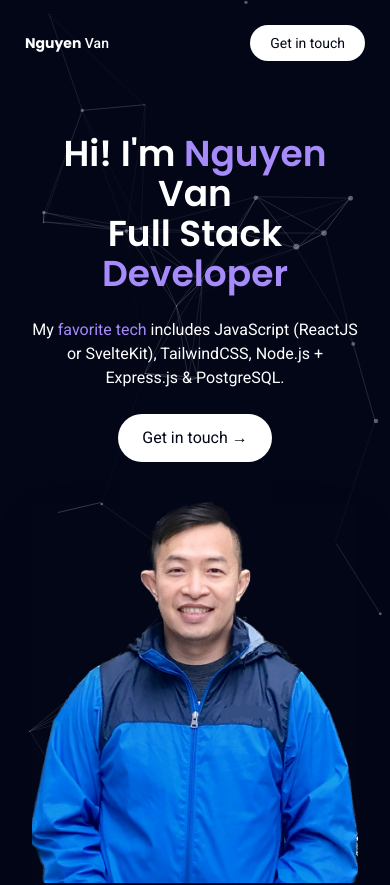
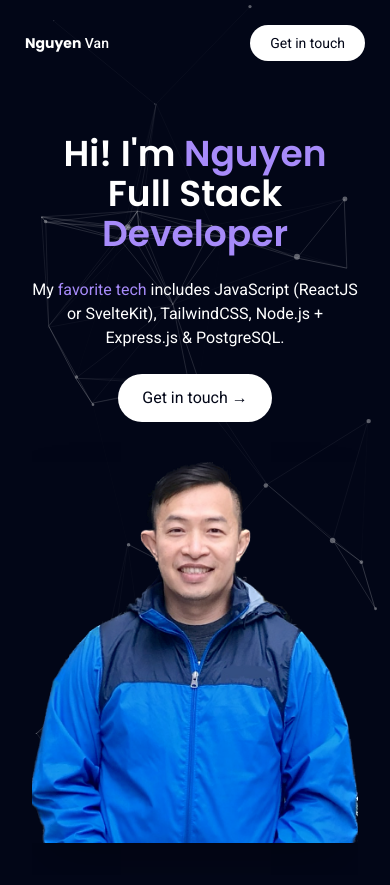
Before and after one commit to Nickson0286/personalwebsite, a SvelteKit app: page / in a window 390 px wide. Shown: the top 885 px of the page. Built offline with nearby package versions, Linux system fonts and the light colour scheme.

Commit message:
add in sliding effect for intro component

```diff
--- a/src/components/Intropage.svelte
+++ b/src/components/Intropage.svelte
@@ -1,22 +1,63 @@
 <script>
   import SectionWrapper from "./SectionWrapper.svelte";
+  import { onMount, onDestroy } from 'svelte';
+
+  let translateXLeft = 0; // For the left div
+  let translateXRight = 0; // For the right div
+  let opacity = 1; // For fading effect
+
+  onMount(() => {
+    const handleScroll = () => {
+      const scrollPosition = window.scrollY;
+      const maxScroll = window.innerHeight;
+
+      // Calculate translateX for fly-out effect
+      translateXLeft = -scrollPosition * 0.5;  // Left div flies left
+      translateXRight = scrollPosition * 0.5;  // Right div flies right
+
+      // Fade out gradually as user scrolls down
+      opacity = Math.max(1 - scrollPosition / maxScroll, 0);  // Ensure opacity doesn't go below 0
+    };
+
+    window.addEventListener('scroll', handleScroll);
+
+    onDestroy(() => {
+      window.removeEventListener('scroll', handleScroll);
+    });
+  });
 </script>
 
 <SectionWrapper id="introPage">
-<div  class="grid gird-cols-1 lg:grid-cols-2 gap-10 py-8 sm:py-14 ">
-  <div class="flex flex-col lg:justify-center text-center lg:text-left gap-6 md:gap-8 lg:gap-10">
-    <h2 class="font-semibold text-4xl sm:text-5xl md:text-6xl lg:text-7xl">
-      Hi! I'm <span class="poppins text-violet-400">Nguyen</span> Van <br/>Full Stack <span class="poppins text-violet-400">Developer</span>
-    </h2>
-    <p class="text-base sm:text-lg md:text-xl">My <span class="text-violet-400">favorite tech</span> includes JavaScript (ReactJS or SvelteKit), TailwindCSS, Node.js + Express.js & PostgreSQL.</p>
-    <a class="blueShadow mx-auto lg:mr-auto lg:ml-0 text-base sm:text-lg md:text-xl poppins relative overflow-hidden px-6 py-3 group rounded-full bg-white text-slate-950 cursor-pointer" href="https://www.linkedin.com/in/nguyen-van-2a490a81/" target="_blank" >
-      <div class="absolute top-0 right-full w-full h-full bg-violet-400 opacity-20 group-hover:translate-x-full z-0 duration-200">
+  <!-- Container with overflow hidden to hide flying elements as they move out -->
+  <div class="overflow-hidden">
+    <div class="grid grid-cols-1 lg:grid-cols-2 gap-10 py-8 sm:py-14">
+      <!-- Left div with translateX and opacity for fade-out -->
+      <div
+        class="flex flex-col lg:justify-center text-center lg:text-left gap-6 md:gap-8 lg:gap-10"
+        style="transform: translateX({translateXLeft}px); opacity: {opacity}; transition: transform 0.1s linear, opacity 0.1s linear;"
+      >
+        <h2 class="font-semibold text-4xl sm:text-5xl md:text-6xl lg:text-7xl">
+          Hi! I'm <span class="poppins text-violet-400">Nguyen</span><br />Full Stack <span class="poppins text-violet-400">Developer</span>
+        </h2>
+        <p class="text-base sm:text-lg md:text-xl">
+          My <span class="text-violet-400">favorite tech</span> includes JavaScript (ReactJS or SvelteKit), TailwindCSS, Node.js + Express.js & PostgreSQL.
+        </p>
+        <a
+          class="blueShadow mx-auto lg:mr-auto lg:ml-0 text-base sm:text-lg md:text-xl poppins relative overflow-hidden px-6 py-3 group rounded-full bg-white text-slate-950 cursor-pointer"
+          href="https://www.linkedin.com/in/nguyen-van-2a490a81/"
+          target="_blank"
+        >
+          <div class="absolute top-0 right-full w-full h-full bg-violet-400 opacity-20 group-hover:translate-x-full z-0 duration-200"></div>
+          <h4 class="relative z-9">Get in touch &rarr;</h4>
+        </a>
       </div>
-      <h4 class="relative z-9">Get in touch &rarr;</h4>
-    </a>
+      <!-- Right div with translateX and opacity for fade-out -->
+      <div
+        class="relative shadow-2xl grid place-items-center"
+        style="transform: translateX({translateXRight}px); opacity: {opacity}; transition: transform 0.1s linear, opacity 0.1s linear;"
+      >
+        <img src="images/profile.png" alt="profile image" class="objective-cover z-[2] max-h-[80vh]" />
+      </div>
+    </div>
   </div>
-  <div class="relative shadow-2xl grid place-items-center">
-    <img src={"images/profile.png"} alt="profile image" class="objective-cover z-[2] max-h-[80vh]"/>
-  </div>
-</div>
 </SectionWrapper>
```
